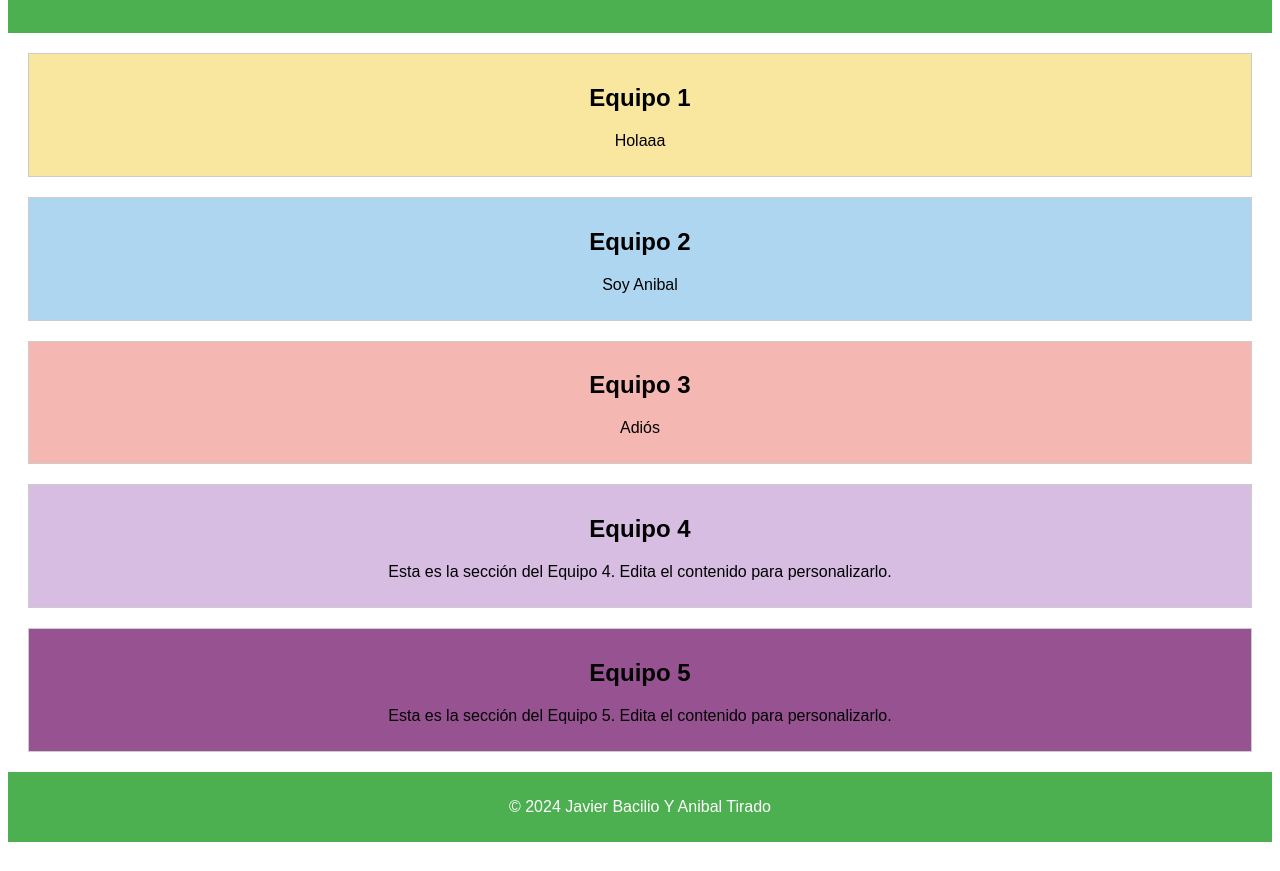
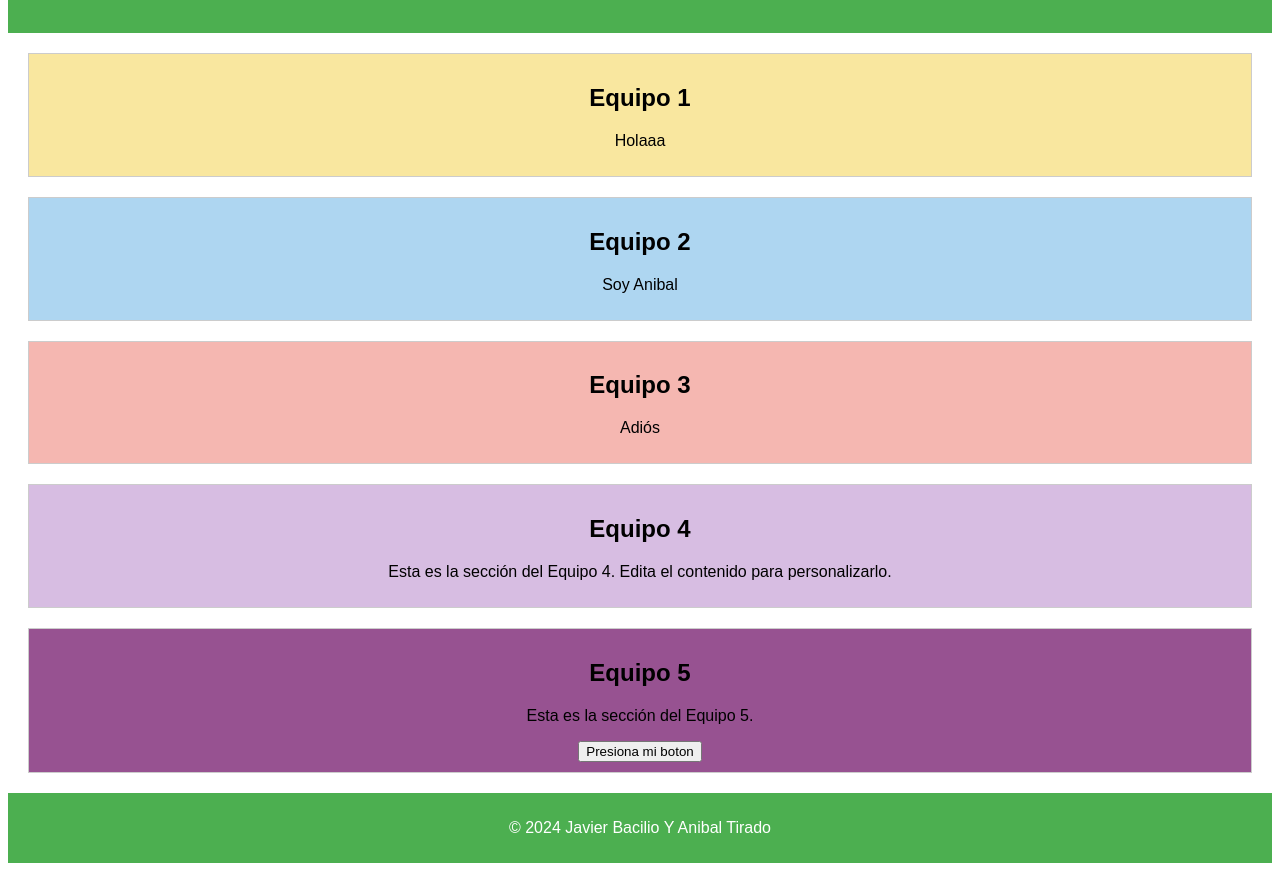
Before and after one commit to AnibalITQ/CI_CD_BASICS, a plain HTML site: page index.html in a window 1280 px wide. Shown: the part 129-1000 px from the top of the page. Before the commit the page ends 979 px from the top, so only its background shows below. Drawn offline with Linux system fonts and the light colour scheme.

Commit message:
deploy: c28bf04e4ff966bb483cc8b29e3daf5f1dad11d7

```diff
--- a/index.html
+++ b/index.html
@@ -30,7 +30,8 @@
         </section>
         <section id="equipo-5">
             <h2>Equipo 5</h2>
-            <p>Esta es la sección del Equipo 5. Edita el contenido para personalizarlo.</p>
+            <p>Esta es la sección del Equipo 5.</p>
+            <button type="button">Presiona mi boton</button>
         </section>
     </main>
     <footer>
```
